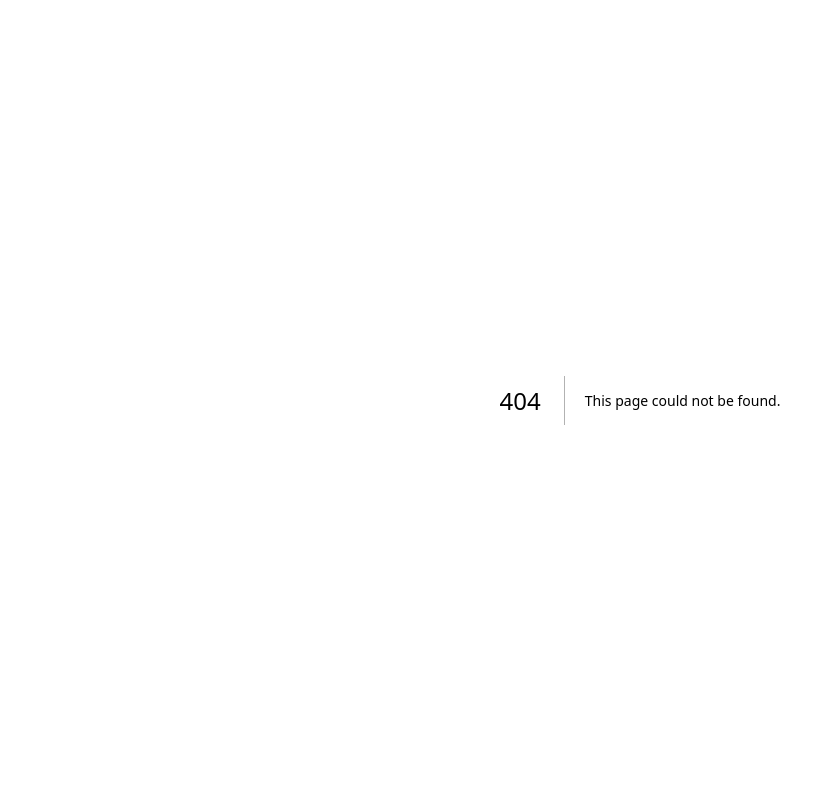
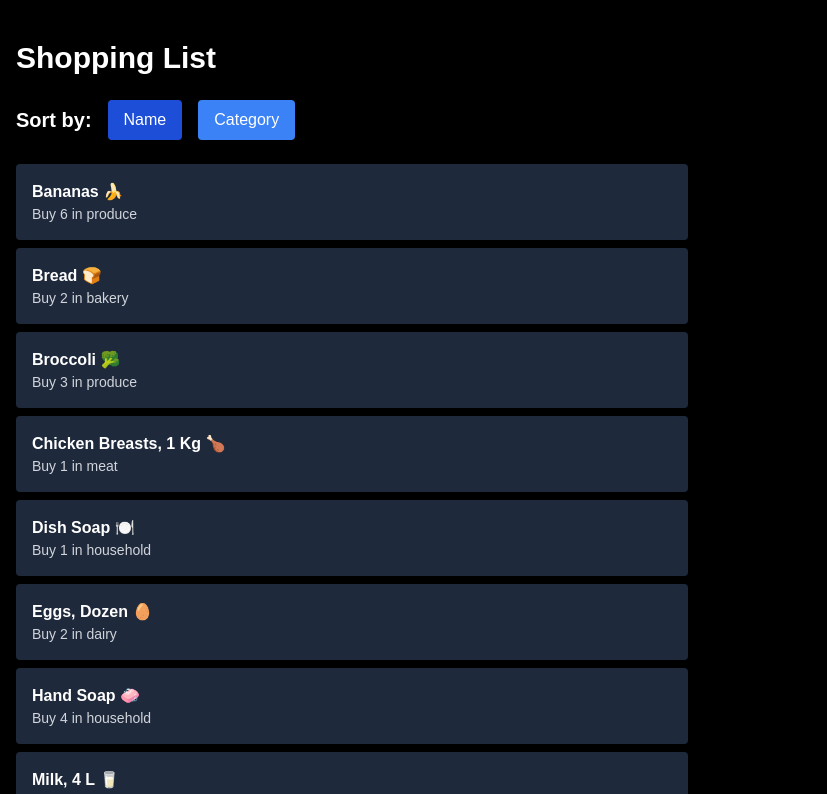
Before and after one commit to Jasdhillon24/cprg306-assignments, a Next.js app: page /week-6 in a window 1280 px wide. Before the commit this address had no page. Shown: the top 794 px of the page, without its empty margins (0-827 px from the left). Built offline with nearby package versions, Linux system fonts and the light colour scheme.

Commit message:
Add Week 6 assignment with sorting functionality

```diff
--- a/app/page.js
+++ b/app/page.js
@@ -25,6 +25,11 @@ export default function Home() {
             Go to Week 5 Assignment
           </Link>
         </li>
+        <li>
+          <Link href="/week-6" className="text-blue-500 hover:underline">
+            Go to Week 6 Assignment
+          </Link>
+        </li>
       </ul>
     </main>
   );
--- /dev/null
+++ b/app/week-6/item-list.js
@@ -0,0 +1,52 @@
+"use client";
+
+import { useState } from "react";
+import Item from "./item";
+import itemsData from "./items.json";
+
+export default function ItemList() {
+  const [sortBy, setSortBy] = useState("name");
+
+  const sortedItems = [...itemsData].sort((a, b) => {
+    if (sortBy === "name") {
+      return a.name.localeCompare(b.name);
+    } else {
+      return a.category.localeCompare(b.category);
+    }
+  });
+
+  return (
+    <div className="w-full max-w-2xl">
+      <div className="flex items-center gap-4 mb-6">
+        <h2 className="text-xl font-semibold text-white">Sort by:</h2>
+        <button
+          onClick={() => setSortBy("name")}
+          className={`px-4 py-2 rounded text-white font-medium ${
+            sortBy === "name" ? "bg-blue-700" : "bg-blue-500 hover:bg-blue-600"
+          }`}
+        >
+          Name
+        </button>
+        <button
+          onClick={() => setSortBy("category")}
+          className={`px-4 py-2 rounded text-white font-medium ${
+            sortBy === "category" ? "bg-blue-700" : "bg-blue-500 hover:bg-blue-600"
+          }`}
+        >
+          Category
+        </button>
+      </div>
+
+      <ul>
+        {sortedItems.map((item) => (
+          <Item
+            key={item.id}
+            name={item.name}
+            quantity={item.quantity}
+            category={item.category}
+          />
+        ))}
+      </ul>
+    </div>
+  );
+}
--- /dev/null
+++ b/app/week-6/item.js
@@ -0,0 +1,8 @@
+export default function Item({ name, quantity, category }) {
+    return (
+      <li className="bg-slate-800 p-4 mb-2 rounded shadow-md">
+        <p className="font-bold capitalize">{name}</p>
+        <p className="text-sm text-gray-300">Buy {quantity} in {category}</p>
+      </li>
+    );
+  }
--- /dev/null
+++ b/app/week-6/items.json
@@ -0,0 +1,74 @@
+[
+    {
+      "id": "1h2GJKH12gkHG31h1H",
+      "name": "milk, 4 L 🥛",
+      "quantity": 1,
+      "category": "dairy"
+    },
+    {
+      "id": "2KJH3k2j3H1k2J3K1H",
+      "name": "bread 🍞",
+      "quantity": 2,
+      "category": "bakery"
+    },
+    {
+      "id": "3h2KJH3k2j3H1k2J3",
+      "name": "eggs, dozen 🥚",
+      "quantity": 2,
+      "category": "dairy"
+    },
+    {
+      "id": "4k2J3K1H2GJKH12gk",
+      "name": "bananas 🍌",
+      "quantity": 6,
+      "category": "produce"
+    },
+    {
+      "id": "5H1h1H2KJH3k2j3H",
+      "name": "broccoli 🥦",
+      "quantity": 3,
+      "category": "produce"
+    },
+    {
+      "id": "6H1k2J3K1H2GJKH1",
+      "name": "chicken breasts, 1 kg 🍗",
+      "quantity": 1,
+      "category": "meat"
+    },
+    {
+      "id": "7gkHG31h1H2KJH3k",
+      "name": "pasta sauce 🍝",
+      "quantity": 3,
+      "category": "canned goods"
+    },
+    {
+      "id": "8j3H1k2J3K1H2GJK",
+      "name": "spaghetti, 454 g 🍝",
+      "quantity": 2,
+      "category": "dry goods"
+    },
+    {
+      "id": "9H12gkHG31h1H2KJ",
+      "name": "toilet paper, 12 pack 🧻",
+      "quantity": 1,
+      "category": "household"
+    },
+    {
+      "id": "10H3k2j3H1k2J3K1",
+      "name": "paper towels, 6 pack",
+      "quantity": 1,
+      "category": "household"
+    },
+    {
+      "id": "11k2J3K1H2GJKH12",
+      "name": "dish soap 🍽️",
+      "quantity": 1,
+      "category": "household"
+    },
+    {
+      "id": "12GJKH12gkHG31h1",
+      "name": "hand soap 🧼",
+      "quantity": 4,
+      "category": "household"
+    }
+  ]
--- /dev/null
+++ b/app/week-6/page.js
@@ -0,0 +1,10 @@
+import ItemList from "./item-list";
+
+export default function Page() {
+  return (
+    <main className="min-h-screen bg-black text-white pt-10 px-4">
+      <h1 className="text-3xl font-bold mb-6">Shopping List</h1>
+      <ItemList />
+    </main>
+  );
+}
```
